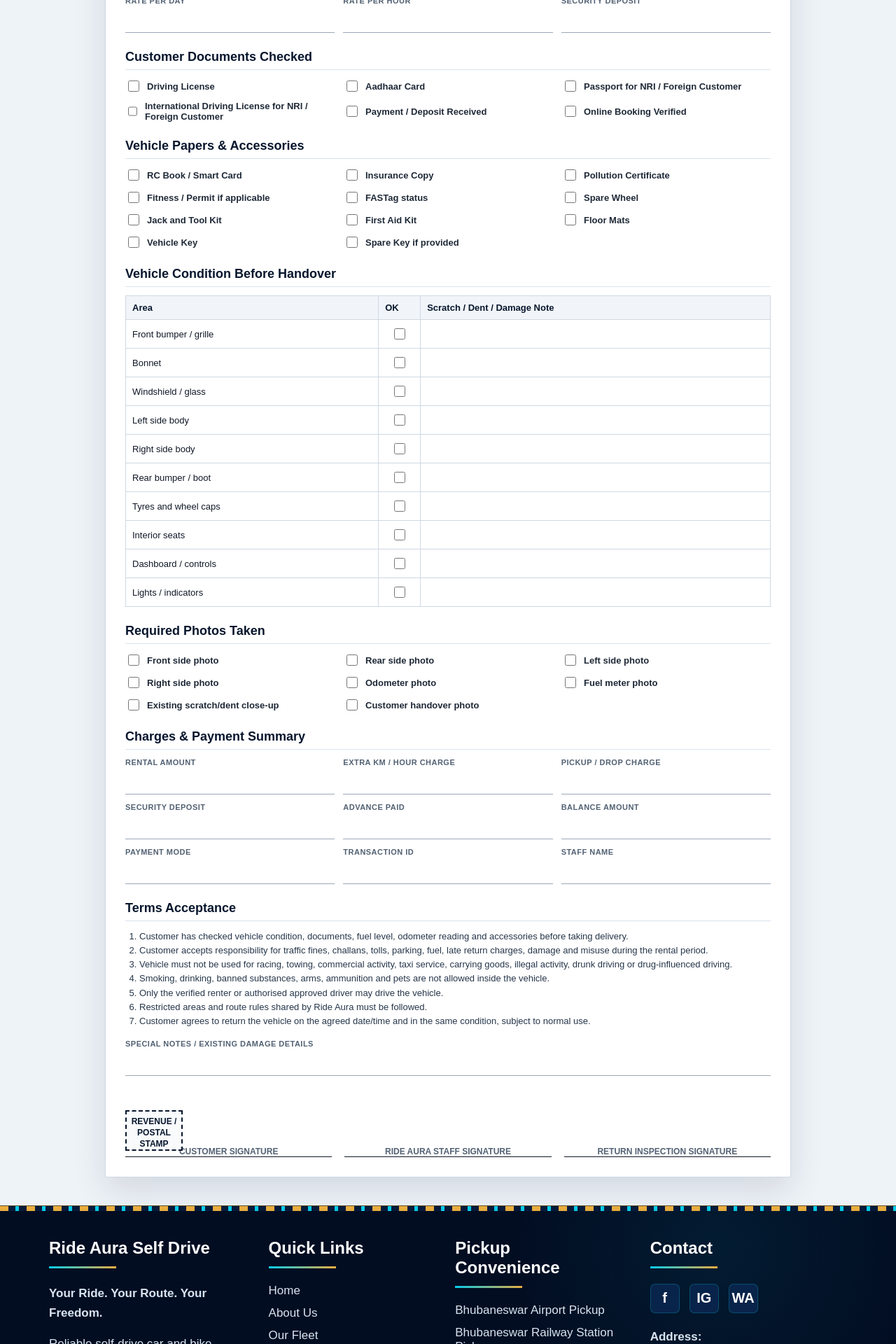
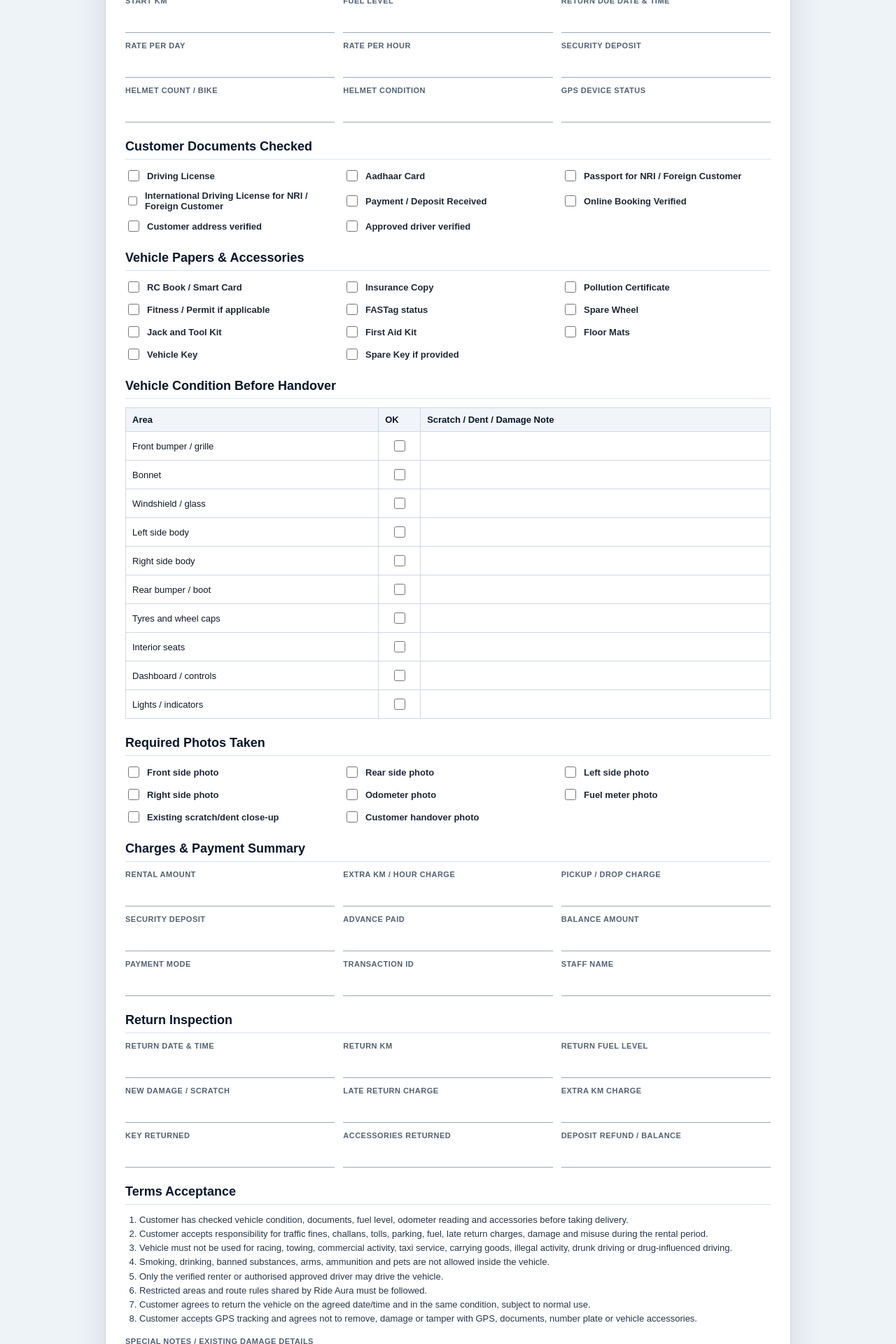
Before and after one commit to psusil66-code/rideaura-final, a Next.js app: page /handover-form in a window 1280 px wide. Shown: the part 800-2720 px from the top of the page at 70% size. Built offline with nearby package versions, Linux system fonts and the light colour scheme; no server answers.

Commit message:
Add return inspection to handover form

```diff
--- a/app/handover-form/page.tsx
+++ b/app/handover-form/page.tsx
@@ -45,7 +45,8 @@ const terms = [
   'Smoking, drinking, banned substances, arms, ammunition and pets are not allowed inside the vehicle.',
   'Only the verified renter or authorised approved driver may drive the vehicle.',
   'Restricted areas and route rules shared by Ride Aura must be followed.',
-  'Customer agrees to return the vehicle on the agreed date/time and in the same condition, subject to normal use.'
+  'Customer agrees to return the vehicle on the agreed date/time and in the same condition, subject to normal use.',
+  'Customer accepts GPS tracking and agrees not to remove, damage or tamper with GPS, documents, number plate or vehicle accessories.'
 ];
 
 function Line({ label, wide = false }: { label: string; wide?: boolean }) {
@@ -80,6 +81,8 @@ export default function HandoverFormPage() {
           <Line label="Emergency Contact" />
           <Line label="Pickup Location" />
           <Line label="Return Location" />
+          <Line label="Customer Full Address" />
+          <Line label="Authorised Driver Name" />
         </div>
 
         <h2>Vehicle Details</h2>
@@ -93,6 +96,9 @@ export default function HandoverFormPage() {
           <Line label="Rate Per Day" />
           <Line label="Rate Per Hour" />
           <Line label="Security Deposit" />
+          <Line label="Helmet Count / Bike" />
+          <Line label="Helmet Condition" />
+          <Line label="GPS Device Status" />
         </div>
 
         <h2>Customer Documents Checked</h2>
@@ -103,6 +109,8 @@ export default function HandoverFormPage() {
           <label><input type="checkbox" /> International Driving License for NRI / Foreign Customer</label>
           <label><input type="checkbox" /> Payment / Deposit Received</label>
           <label><input type="checkbox" /> Online Booking Verified</label>
+          <label><input type="checkbox" /> Customer address verified</label>
+          <label><input type="checkbox" /> Approved driver verified</label>
         </div>
 
         <h2>Vehicle Papers & Accessories</h2>
@@ -136,6 +144,19 @@ export default function HandoverFormPage() {
           <Line label="Payment Mode" />
           <Line label="Transaction ID" />
           <Line label="Staff Name" />
+        </div>
+
+        <h2>Return Inspection</h2>
+        <div className="handover-grid three">
+          <Line label="Return Date & Time" />
+          <Line label="Return KM" />
+          <Line label="Return Fuel Level" />
+          <Line label="New Damage / Scratch" />
+          <Line label="Late Return Charge" />
+          <Line label="Extra KM Charge" />
+          <Line label="Key Returned" />
+          <Line label="Accessories Returned" />
+          <Line label="Deposit Refund / Balance" />
         </div>
 
         <h2>Terms Acceptance</h2>
@@ -196,23 +217,23 @@ export default function HandoverFormPage() {
           .handover-head p{font-size:11px;margin-top:2px}
           .handover-brand{display:grid!important;background:#fff;border:0;padding:0;min-width:150px}
           .handover-brand img{width:150px;height:44px;filter:none}
-          .handover-sheet h2{font-size:12px;margin:9px 0 5px;padding-bottom:3px;break-after:avoid}
-          .handover-grid{gap:5px 9px}
+          .handover-sheet h2{font-size:11px;margin:7px 0 4px;padding-bottom:2px;break-after:avoid}
+          .handover-grid{gap:4px 8px}
           .handover-grid.two{grid-template-columns:repeat(4,1fr)}
           .handover-grid.three{grid-template-columns:repeat(3,1fr)}
           .handover-line{gap:2px}
           .handover-line.wide{margin-top:7px}
           .handover-line span{font-size:8px}
-          .handover-line input{min-height:20px}
-          .handover-check-grid{grid-template-columns:repeat(4,1fr);gap:4px 8px}
-          .handover-check-grid label{font-size:9px;gap:4px;line-height:1.2}
+          .handover-line input{min-height:18px}
+          .handover-check-grid{grid-template-columns:repeat(4,1fr);gap:3px 7px}
+          .handover-check-grid label{font-size:8.5px;gap:4px;line-height:1.15}
           .handover-check-grid input,.handover-table input{width:11px;height:11px;min-height:11px}
           .handover-table{font-size:9px}
-          .handover-table th,.handover-table td{padding:3px 5px}
+          .handover-table th,.handover-table td{padding:2px 5px}
           .handover-table td:nth-child(2){width:34px}
-          .handover-terms{font-size:9px;line-height:1.25;padding-left:14px}
-          .handover-signatures{display:grid!important;grid-template-columns:repeat(3,1fr)!important;gap:12px;margin-top:16px}
-          .signature-box{height:54px}
+          .handover-terms{font-size:8.5px;line-height:1.18;padding-left:13px}
+          .handover-signatures{display:grid!important;grid-template-columns:repeat(3,1fr)!important;gap:12px;margin-top:12px}
+          .signature-box{height:50px}
           .handover-signatures span{font-size:8px}
           .handover-stamp-box{width:58px;height:38px;padding:3px;border-width:1px;bottom:6px}
           .handover-stamp-box span{font-size:8px}
```
